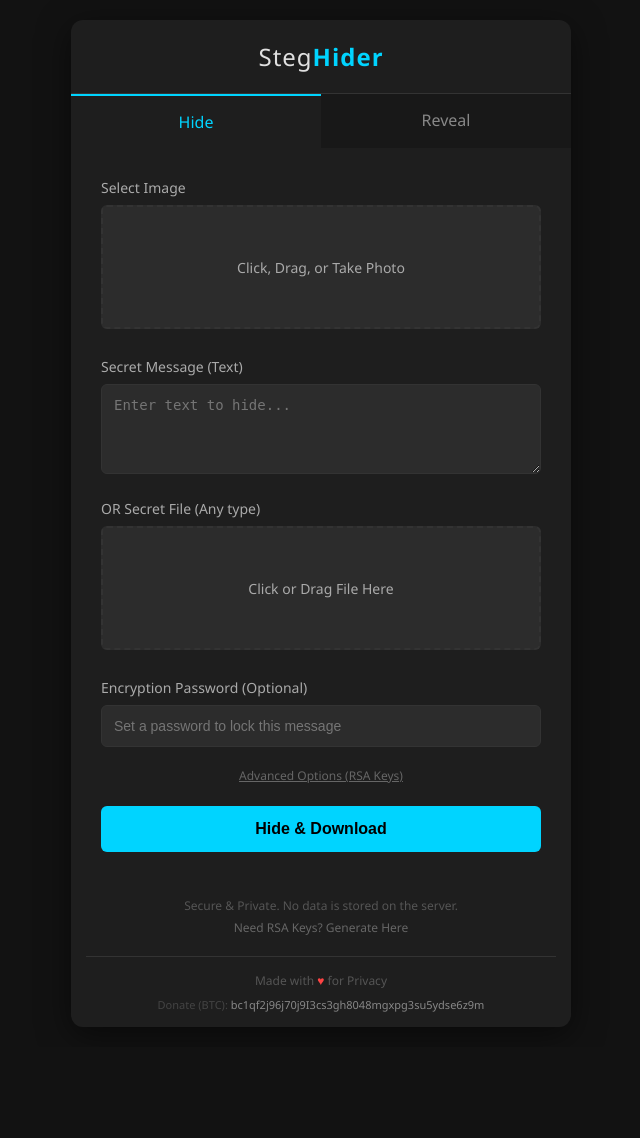
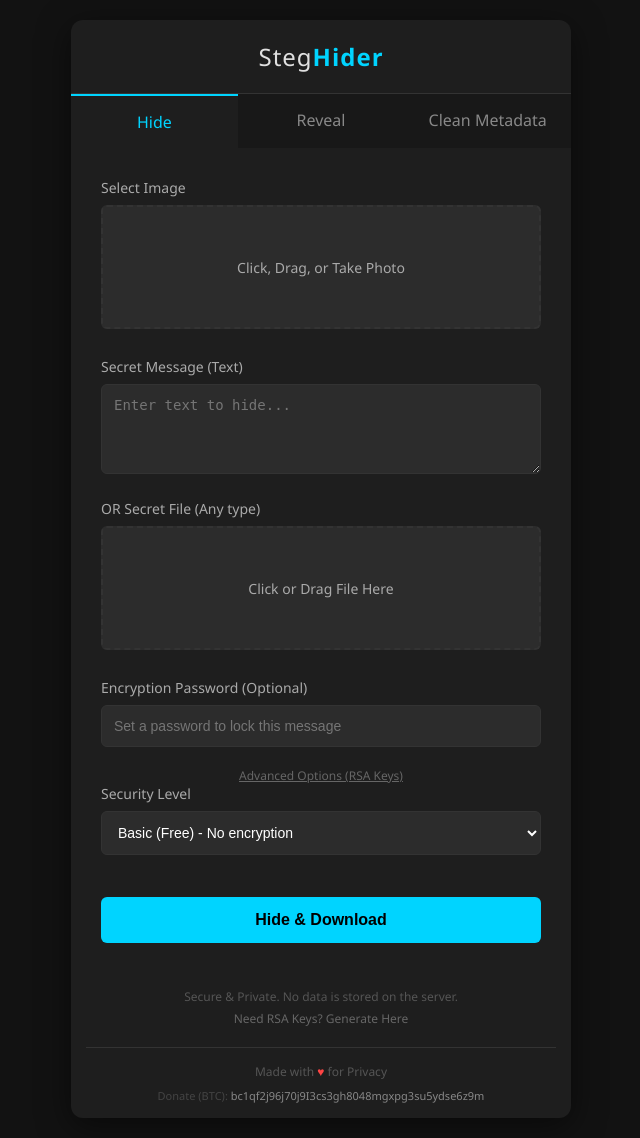
Before and after one commit to K-Variable7/StegHider, a Flask app: page / in a window 1280 px wide. Shown: the whole page, without its empty margins (319-959 px from the left). Before the commit the page ends 1012 px from the top, so only its background shows below. Run offline with Flask 3, Linux system fonts and the light colour scheme; parts of the project's set-up code (start-up, migrations or seed data) failed here and were passed over; some libraries are stand-ins or nearby versions.

Commit message:
Add utility features: MetaWipe, levels (basic/advanced/premium), auto zip/unzip, increased file limit, NFT gamification scores

```diff
--- a/app.py
+++ b/app.py
@@ -33,6 +33,7 @@
 
     use_encryption = "use_encryption" in request.form
     password = request.form.get("password", "").strip()
+    level = request.form.get("level", "basic")  # basic, advanced, premium
 
     if image.filename == "":
         return "No selected file", 400
@@ -89,7 +90,8 @@
 
     # Call the logic
     try:
-        hide_message(input_path, payload, output_path, pub_key_path, password)
+        result = hide_message(input_path, payload, output_path, pub_key_path, password, level)
+        score = result.get("score", 0)
     except Exception as e:
         return f"Error embedding message: {str(e)}", 500
 
@@ -252,5 +254,34 @@
     return send_file(zip_path, as_attachment=True, download_name="steg_keys.zip")
 
 
+@app.route("/metawipe", methods=["POST"])
+def metawipe():
+    if "image" not in request.files:
+        return "No image uploaded", 400
+
+    image = request.files["image"]
+    if image.filename == "":
+        return "No selected file", 400
+
+    # Save input image
+    ext = os.path.splitext(image.filename)[1]
+    unique_id = str(uuid.uuid4())
+    input_path = os.path.join(app.config["UPLOAD_FOLDER"], f"{unique_id}_input{ext}")
+    image.save(input_path)
+
+    output_filename = f"clean_{unique_id}{ext}"
+    output_path = os.path.join(app.config["UPLOAD_FOLDER"], output_filename)
+
+    try:
+        from steg_hider import metawipe_image
+        clean_path = metawipe_image(input_path, output_path)
+        return send_file(clean_path, as_attachment=True, download_name=output_filename)
+    except Exception as e:
+        return f"Error cleaning metadata: {str(e)}", 500
+    finally:
+        if os.path.exists(input_path):
+            os.remove(input_path)
+
+
 if __name__ == "__main__":
     app.run(debug=True, host="0.0.0.0", port=5000)
--- a/steg_hider.py
+++ b/steg_hider.py
@@ -8,8 +8,32 @@
 import base64
 import json
 import zlib
+import zipfile
+import io
 
 DELIMITER = "###END###"
+
+
+def metawipe_image(image_path, output_path=None, keep_basic=True):
+    """Removes metadata from an image for privacy, keeping basic info if specified."""
+    img = Image.open(image_path)
+    # Create a new image without metadata
+    new_img = Image.new(img.mode, img.size)
+    new_img.putdata(list(img.getdata()))
+
+    if keep_basic:
+        # Keep basic format info
+        new_img.format = img.format
+        new_img.info = {}  # Clear all metadata
+
+    if output_path is None:
+        output_path = image_path.replace('.png', '_clean.png').replace('.jpg', '_clean.jpg').replace('.jpeg', '_clean.jpeg')
+
+    new_img.save(output_path)
+    return output_path
+
+
+def derive_key(password, salt):
 
 
 def derive_key(password, salt):
@@ -152,9 +176,31 @@
 
 
 def hide_message(
-    image_path, secret_message, output_path, public_key_path=None, password=None
+    image_path, secret_message, output_path, public_key_path=None, password=None, level="basic", max_file_size=10*1024*1024
 ):
-    """Embeds a secret message into an image using LSB steganography."""
+    """Embeds a secret message into an image using LSB steganography.
+
+    Levels:
+    - basic: No encryption, just compression
+    - advanced: Password encryption
+    - premium: RSA encryption (requires public_key_path)
+
+    max_file_size: Maximum file size in bytes (default 10MB)
+    """
+    if level not in ["basic", "advanced", "premium"]:
+        raise ValueError("Level must be 'basic', 'advanced', or 'premium'")
+
+    if level == "advanced" and not password:
+        raise ValueError("Password required for advanced level")
+    if level == "premium" and not public_key_path:
+        raise ValueError("Public key required for premium level")
+
+    # Check file size if it's a file
+    if isinstance(secret_message, dict) and secret_message.get("type") == "file":
+        file_data = base64.b64decode(secret_message["data"])
+        if len(file_data) > max_file_size:
+            raise ValueError(f"File too large. Max size: {max_file_size} bytes")
+
     try:
         img = Image.open(image_path)
         img = img.convert("RGB")
@@ -163,6 +209,14 @@
         # Prepare the payload
         if isinstance(secret_message, dict):
             # It's already a structured payload (e.g. file)
+            if secret_message.get("type") == "file":
+                # Auto-zip the file data
+                file_data = base64.b64decode(secret_message["data"])
+                zip_buffer = io.BytesIO()
+                with zipfile.ZipFile(zip_buffer, 'w', zipfile.ZIP_DEFLATED) as zip_file:
+                    zip_file.writestr(secret_message["name"], file_data)
+                secret_message["data"] = base64.b64encode(zip_buffer.getvalue()).decode()
+                secret_message["zipped"] = True
             payload_str = json.dumps(secret_message)
         else:
             # It's just text
@@ -174,12 +228,12 @@
         payload_bytes = payload_str.encode("utf-8")
         compressed_data = zlib.compress(payload_bytes)
 
-        if password:
-            print(f"[*] Encrypting message with password...")
+        if level == "advanced":
+            print(f"[*] Encrypting message with password (advanced)...")
             secret_data = encrypt_message_password(compressed_data, password)
             full_data = secret_data + DELIMITER.encode()
-        elif public_key_path:
-            print(f"[*] Encrypting message with {public_key_path}...")
+        elif level == "premium":
+            print(f"[*] Encrypting message with {public_key_path} (premium)...")
             # Encrypt the message -> returns bytes
             secret_data = encrypt_message(compressed_data, public_key_path)
             # We need to append a delimiter. Since we are working with bytes now,
@@ -187,7 +241,8 @@
             # But we need to be careful. Let's just append the delimiter as bytes.
             full_data = secret_data + DELIMITER.encode()
         else:
-            # Plain text mode (compressed)
+            # Basic: Plain text mode (compressed)
+            print("[*] Using basic level (no encryption)...")
             full_data = compressed_data + DELIMITER.encode()
 
         binary_message = data_to_bin(full_data)
@@ -226,6 +281,11 @@
 
         img.save(output_path)
         print(f"[+] Data hidden successfully! Saved to {output_path}")
+
+        # Gamification score
+        score = 10 if level == "basic" else 20 if level == "advanced" else 30
+        print(f"[+] Gamification Score: {score} points (Level: {level})")
+        return {"success": True, "output": output_path, "score": score}
 
     except Exception as e:
         print(f"[-] Error: {e}")
@@ -326,6 +386,14 @@
             # Parse JSON
             try:
                 payload = json.loads(decrypted_json_str)
+                # Auto-unzip if zipped
+                if payload.get("type") == "file" and payload.get("zipped"):
+                    zip_data = base64.b64decode(payload["data"])
+                    zip_buffer = io.BytesIO(zip_data)
+                    with zipfile.ZipFile(zip_buffer, 'r') as zip_file:
+                        file_name = zip_file.namelist()[0]
+                        payload["data"] = base64.b64encode(zip_file.read(file_name)).decode()
+                    payload["zipped"] = False
                 return payload
             except json.JSONDecodeError:
                 # Backward compatibility: It might be a plain string from previous version
--- a/templates/index.html
+++ b/templates/index.html
@@ -246,6 +246,7 @@
         <div class="tabs">
             <div class="tab active" onclick="openTab('embed')">Hide</div>
             <div class="tab" onclick="openTab('extract')">Reveal</div>
+            <div class="tab" onclick="openTab('metawipe')">Clean Metadata</div>
         </div>
 
         <!-- EMBED SECTION -->
@@ -295,6 +296,15 @@
                         <label>Upload Public Key (.pem)</label>
                         <input type="file" name="public_key" accept=".pem">
                     </div>
+                </div>
+
+                <div class="form-group">
+                    <label>Security Level</label>
+                    <select name="level">
+                        <option value="basic">Basic (Free) - No encryption</option>
+                        <option value="advanced">Advanced (Paid) - Password encryption</option>
+                        <option value="premium">Premium (Paid) - RSA encryption</option>
+                    </select>
                 </div>
 
                 <br>
@@ -360,6 +370,27 @@
             {% endif %}
         </div>
 
+        <!-- METAWIPE SECTION -->
+        <div id="metawipe" class="content">
+            <form action="/metawipe" method="post" enctype="multipart/form-data">
+                <div class="form-group">
+                    <label>Select Image to Clean</label>
+                    <div class="file-upload">
+                        <label for="image_metawipe" class="file-upload-label" id="label_metawipe">
+                            <span>Click, Drag, or Take Photo</span>
+                            <img id="preview_metawipe" class="preview">
+                        </label>
+                        <input type="file" name="image" id="image_metawipe" accept="image/*" required onchange="handleFileSelect('image_metawipe', 'label_metawipe', 'preview_metawipe')">
+                    </div>
+                </div>
+                <br>
+                <button type="submit">Clean & Download</button>
+            </form>
+            <div style="margin-top: 15px; font-size: 14px; color: #888;">
+                Removes EXIF metadata for privacy before posting on social media.
+            </div>
+        </div>
+
         <div class="footer">
             Secure & Private. No data is stored on the server.
             <br>
@@ -392,6 +423,7 @@
             // Simple hack: index 0 is embed, index 1 is extract
             if(tabName === 'embed') tabs[0].classList.add("active");
             if(tabName === 'extract') tabs[1].classList.add("active");
+            if(tabName === 'metawipe') tabs[2].classList.add("active");
         }
 
         function handleFileSelect(inputId, labelId, previewId) {
```
